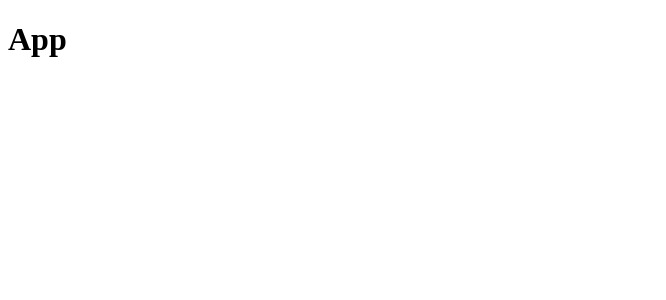
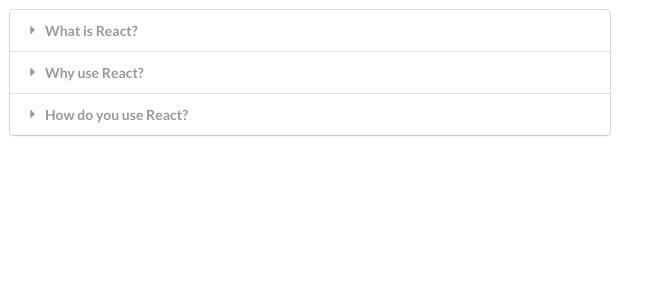
Before and after one commit to himoura32/react-widgets-project, a React (Create React App) app: page / in a window 1280 px wide. Shown: the top 300 px of the page, without its empty margins (0-666 px from the left). Built offline with nearby package versions, Linux system fonts and the light colour scheme.

Commit message:
coded Accordion/state/dropdwns/style

```diff
--- a/public/index.html
+++ b/public/index.html
@@ -10,6 +10,7 @@
       content="Web site created using create-react-app"
     />
     <link rel="apple-touch-icon" href="%PUBLIC_URL%/logo192.png" />
+    <link rel="stylesheet" href="https://cdnjs.cloudflare.com/ajax/libs/semantic-ui/2.4.1/semantic.min.css" />
     <!--
       manifest.json provides metadata used when your web app is installed on a
       user's mobile device or desktop. See https://developers.google.com/web/fundamentals/web-app-manifest/
--- a/src/App.js
+++ b/src/App.js
@@ -1,7 +1,26 @@
+import Accordian from './components/Accordian';
+import './components/App.css';
+
+const items = [
+  {
+    title: 'What is React?',
+    content: 'React is a front end javascript framework',
+  },
+  {
+    title: 'Why use React?',
+    content: 'React is a favorite JS library among engineers',
+  },
+  {
+    title: 'How do you use React?',
+    content: 'You use React by creating components',
+  },
+];
 
 function App() {
   return (
-    <div><h1>App</h1></div>
+    <div className='container'>
+      <Accordian items={items} />
+    </div>
   );
 }
 
--- /dev/null
+++ b/src/components/Accordian.js
@@ -0,0 +1,33 @@
+import { Fragment, useState } from 'react';
+
+const Accordian = ({ items }) => {
+  const [activeIndex, setActiveIndex] = useState(null);
+
+  const onTitleClick = (index) => {
+    setActiveIndex(index);
+  };
+
+  const renderedItems = items.map((item, index) => {
+    const active = index === activeIndex ? 'active' : '';
+
+    return (
+      <Fragment key={item.title}>
+        <div className={`title ${active}`} onClick={() => onTitleClick(index)}>
+          <i className='dropdown icon' />
+          {item.title}
+        </div>
+        <div className={`content ${active}`}>
+          <p>{item.content}</p>
+        </div>
+      </Fragment>
+    );
+  });
+
+  return (
+    <Fragment>
+      <div className='ui styled accordion'>{renderedItems}</div>
+    </Fragment>
+  );
+};
+
+export default Accordian;
--- /dev/null
+++ b/src/components/App.css
@@ -0,0 +1,5 @@
+.container {
+    margin-top: 10px;
+    margin-left: 10px;
+    margin-bottom: 10px;
+}
```
